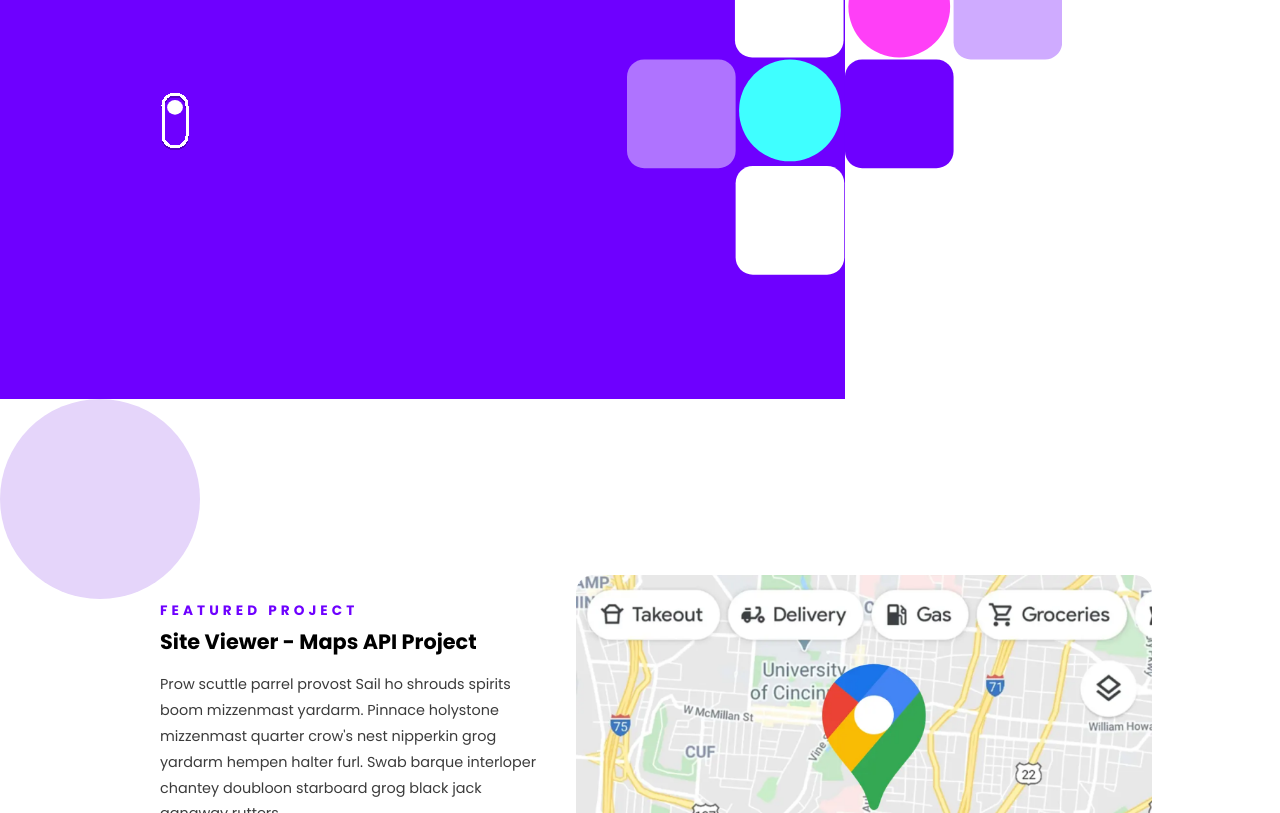
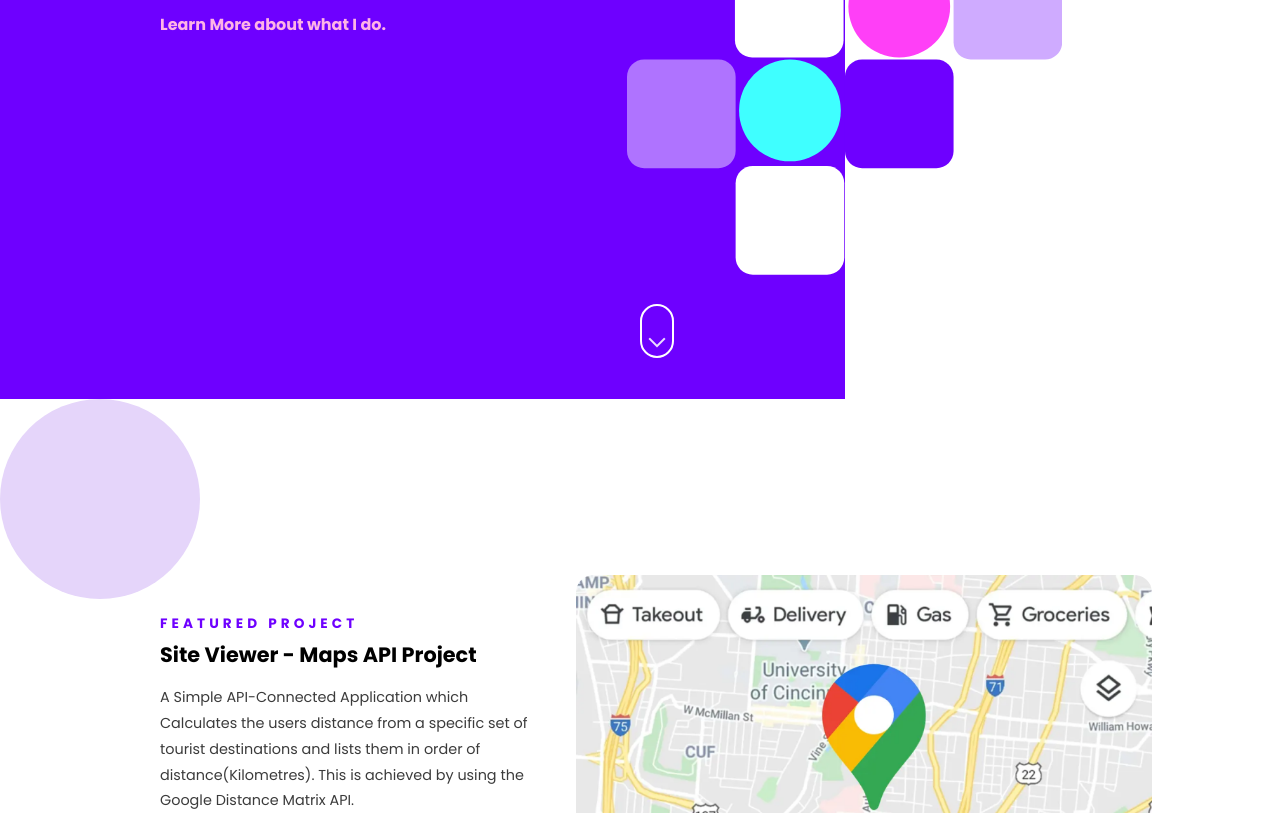
Before and after one commit to Faopaw/idirisomer.github.io, a plain HTML site: page index.html in a window 1280 px wide. Shown: the part 422-1235 px from the top of the page. Drawn offline with Linux system fonts and the light colour scheme.

Commit message:
3 commit

```diff
--- a/css/main.scss
+++ b/css/main.scss
@@ -73,23 +73,67 @@ header {
 }
 
 .meet{
-    display: flex;
+    display: inline;
     margin: 0 auto;
     width: 200px;
     font-weight: bold;
-    color: #FF64CB;
+    color: #ffb4e6;
 
 
     span {
         margin-top: 1em;
         margin-right: 0.5em;
+        font-weight: normal;
+        font-size: 2rem;
     }
 }
 
-.scroll {
+.scroll-down {
+    height: 50px;
     width: 30px;
-    margin-top: 2em;
-}
+    border: 2px solid white;
+    position: absolute;
+    left: 50%;
+    bottom: 20px;
+    border-radius: 50px;
+    cursor: pointer;
+  }
+  .scroll-down::before,
+  .scroll-down::after {
+    content: "";
+    position: absolute;
+    top: 20%;
+    left: 50%;
+    height: 10px;
+    width: 10px;
+    transform: translate(-50%, -100%) rotate(45deg);
+    border: 2px solid white;
+    border-top: transparent;
+    border-left: transparent;
+    animation: scroll-down 1s ease-in-out infinite;
+  }
+  .scroll-down::before {
+    top: 30%;
+    animation-delay: 0.3s;
+    /* animation: scroll-down 1s ease-in-out infinite; */
+  }
+
+  @keyframes scroll-down {
+    0% {
+      /* top:20%; */
+      opacity: 0;
+    }
+    30% {
+      opacity: 1;
+    }
+    60% {
+      opacity: 1;
+    }
+    100% {
+      top: 90%;
+      opacity: 0;
+    }
+  }
 
 
 section {
--- a/index.html
+++ b/index.html
@@ -24,8 +24,8 @@
          </header>
          <div class="social-header">
              <ul>
-                 <li><a href="#"><img src="images\GitHub-Mark\GitHub-Mark\PNG\GitHub-Mark-64px.png" alt="Github"></a></li>
-                 <li><a href="#"><img src="images\PikPng.com_linkedin-logo-transparent-png_3048215.png" alt="Linkedin"></a></li>
+                 <li><a href="https://github.com/Faopaw"><img src="images\GitHub-Mark\GitHub-Mark\PNG\GitHub-Mark-64px.png" alt="Github"></a></li>
+                 <li><a href="https://www.linkedin.com/in/idiris-omer/"><img src="images\PikPng.com_linkedin-logo-transparent-png_3048215.png" alt="Linkedin"></a></li>
                  <li><a href="#"><img src="images\vecteezy_email-vector-icon_2205854\message__mail.jpg" alt="Outlook"></a></li>
 
                 </ul>
@@ -35,32 +35,18 @@
     <div class="hero">
         <div class="content">
 
-            <h1>Beautifully Crafted Web Experiences</h1>
+            <h1>Hi, I'm Idiris and I design and build websites.</h1>
             <div class="meet">
-                <span>👇</span>
-                <p>Meet Idiris Omer</p>
+                <!-- <span>👇</span> -->
+                <p>Learn More about what I do.</p>
             </div>
 
 
             <!-- Animated Scroll-->
-            <svg class="scroll" width="80" height="156" viewBox="0 0 80 156" fill="none">
-                <g filter="url(#filter0_d)">
-                <path d="M8 34C8 17.4315 21.4315 4 38 4H42C58.5685 4 72 17.4315 72 34V114C72 130.569 58.5685 144 42 144H38C21.4315 144 8 130.569 8 114V34Z" stroke="white" stroke-width="8" shape-rendering="crispEdges"/>
-                </g>
-                <ellipse class="" cx="40" cy="39.0943" rx="21" ry="19.5472" fill="white"/>
-                <defs>
-                <filter id="filter0_d" x="0" y="0" width="80" height="156" filterUnits="userSpaceOnUse" color-interpolation-filters="sRGB">
-                <feFlood flood-opacity="0" result="BackgroundImageFix"/>
-                <feColorMatrix in="SourceAlpha" type="matrix" values="0 0 0 0 0 0 0 0 0 0 0 0 0 0 0 0 0 0 127 0" result="hardAlpha"/>
-                <feOffset dy="4"/>
-                <feGaussianBlur stdDeviation="2"/>
-                <feComposite in2="hardAlpha" operator="out"/>
-                <feColorMatrix type="matrix" values="0 0 0 0 0 0 0 0 0 0 0 0 0 0 0 0 0 0 0.25 0"/>
-                <feBlend mode="normal" in2="BackgroundImageFix" result="effect1_dropShadow"/>
-                <feBlend mode="normal" in="SourceGraphic" in2="effect1_dropShadow" result="shape"/>
-                </filter>
-                </defs>
-                </svg>
+            <a href="#my_work">
+              <div class="scroll-down" ></div>
+            </a>
+
         </div>
         <svg class="hero-design" width="633" height="629" viewBox="0 0 633 629" fill="none" xmlns="http://www.w3.org/2000/svg">
             <path d="M317 25C317 11.1929 328.193 0 342 0H450C463.807 0 475 11.1929 475 25V133C475 146.807 463.807 158 450 158H342C328.193 158 317 146.807 317 133V25Z" fill="#6E00FF"/>
@@ -79,9 +65,8 @@
         <div class="left">
             <div class="inner transition2">
                 <p class="subtitle">Featured Project</p>
-                <a href="#" class="featured-title">Site Viewer - Maps API Project</a>
-                <p class="featured-desc">Prow scuttle parrel provost Sail ho shrouds spirits boom mizzenmast yardarm. Pinnace holystone mizzenmast quarter crow's nest nipperkin grog yardarm hempen halter furl. Swab barque interloper chantey doubloon starboard grog black jack gangway rutters.
-                </p>
+                <a href="https://github.com/Faopaw/site-viewer" class="featured-title">Site Viewer - Maps API Project</a>
+                <p class="featured-desc">A Simple API-Connected Application which Calculates the users distance from a specific set of tourist destinations and lists them in order of distance(Kilometres). This is achieved by using the Google Distance Matrix API.</p>
             </div>
         </div>
         <img class="right transition2" src="images\mapsimage.png" alt="Featured Project Image">
@@ -96,7 +81,7 @@
                         <img src="images\icon-frontend.svg" alt="Frontend Icon">
                     </div>
                     <p class="skill-title">Frontend Development</p>
-                    <p class="featured-desc skill-desc">Prow scuttle parrel provost Sail ho shrouds spirits boom mizzenmast yardarm.</p>
+                    <p class="featured-desc skill-desc">I code websites from scratch using <span style="color: #6700EE;">Languages</span> such as HTML, CSS, Sass, JavaScript and <span style="color: #6700EE;">Frameworks/Libraries</span> like Bulma, Bootstrap, EJS and Express.js</p>
                 </li>
 
                 <li class="transition2">
@@ -104,7 +89,7 @@
                         <img src="images\icon-backend.svg" alt="Backend Icon">
                     </div>
                     <p class="skill-title">Backend Development</p>
-                    <p class="featured-desc skill-desc">Prow scuttle parrel provost Sail ho shrouds spirits boom mizzenmast yardarm.</p>
+                    <p class="featured-desc skill-desc">I use <span style="color: #6700EE;">MongoDB</span> and <span style="color: #6700EE;">Mongoose</span> for the Backend Code for my work.</p>
                 </li>
 
                 <li class="transition2">
@@ -112,7 +97,7 @@
                         <img src="images\icon-responsive-design.svg" alt="Responsive Design Icon">
                     </div>
                     <p class="skill-title">Responsive Design</p>
-                    <p class="featured-desc skill-desc">Prow scuttle parrel provost Sail ho shrouds spirits boom mizzenmast yardarm.</p>
+                    <p class="featured-desc skill-desc">I highly regard simple content structure, clean design patterns, and thoughtful interactions. I use Figma to design <span style="color: #6700EE;">Mobile-First</span> with <span style="color: #6700EE;">Responsive Design</span> always priotitised.</p>
                 </li>
 
             </ul>
@@ -126,8 +111,7 @@
                 <div class="inner">
                     <p class="subtitle">Colour Game App</p>
                     <p class="featured-title">JavaScript RGB Color Game</p>
-                    <p class="featured-desc">Prow scuttle parrel provost Sail ho shrouds spirits boom mizzenmast yardarm. Pinnace holystone mizzenmast quarter crow's nest nipperkin grog yardarm hempen halter furl. Swab barque interloper chantey doubloon starboard grog black jack gangway rutters.
-                    </p>
+                    <p class="featured-desc">A simple yet fun brain game which challenges the player to guess which of the squares matches up to the RGB code displayed above. Made using Only HTML,CSS and vanilla JS.</p>
                 </div>
             </div>
             <img src="images\colour-game-app-full.jpg" alt="Colour Game Image">
```
Also changed, not shown: css/main.css, 1 other file.
